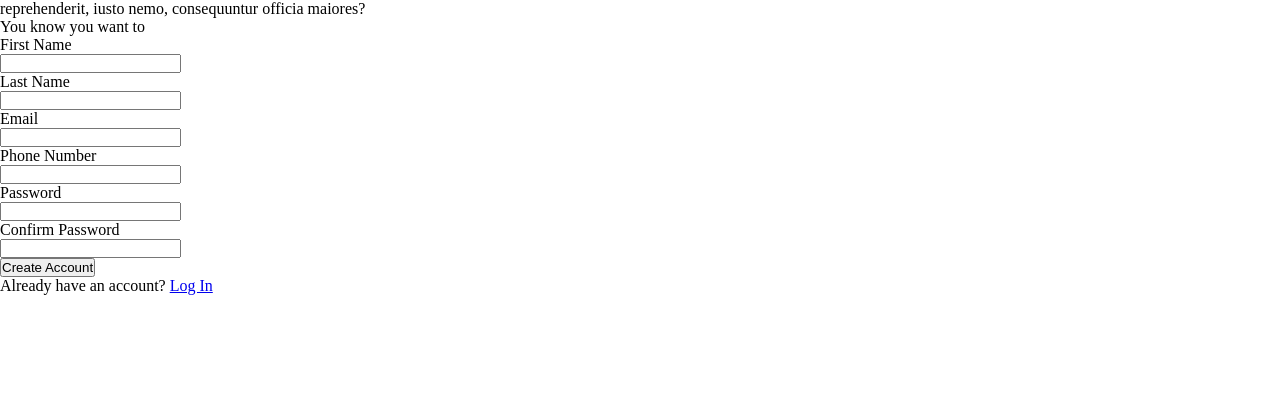
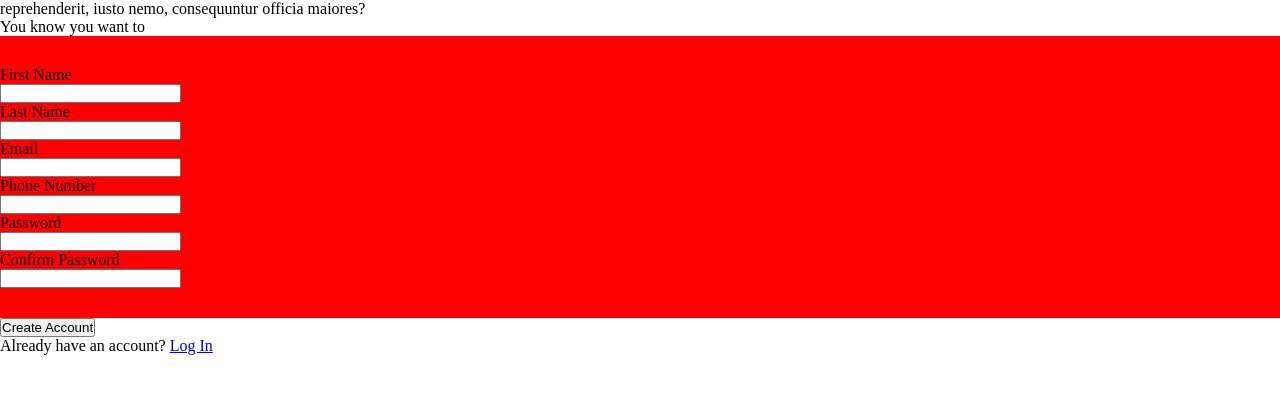
Before and after one commit to cjfaquino/sign-up-form, a plain HTML site: page index.html in a window 1280 px wide. Shown: the part 55-448 px from the top of the page. Drawn offline with Linux system fonts and the light colour scheme.

Commit message:
change .inputs style

```diff
--- a/index.html
+++ b/index.html
@@ -19,8 +19,9 @@
         </p>
         <p>You know you want to</p>
 
-        <div class="forms">
+        <div>
           <form action="/">
+            <div class="inputs">
               <ul>
                 <li>
                   <label for="firstName">First Name </label>
@@ -52,7 +53,7 @@
                   <input type="password" name="pw_check" id="pw_check" />
                 </li>
               </ul>
-
+            </div>
             <input type="button" value="Create Account" />
           </form>
 
--- a/styles.css
+++ b/styles.css
@@ -11,3 +11,9 @@ li {
 label {
     display: block;
 }
+
+.inputs {
+    padding: 30px 0;
+    width: 100%;
+    background-color: red;
+}
```
Lines whose indentation alone changed are shown as unchanged.
